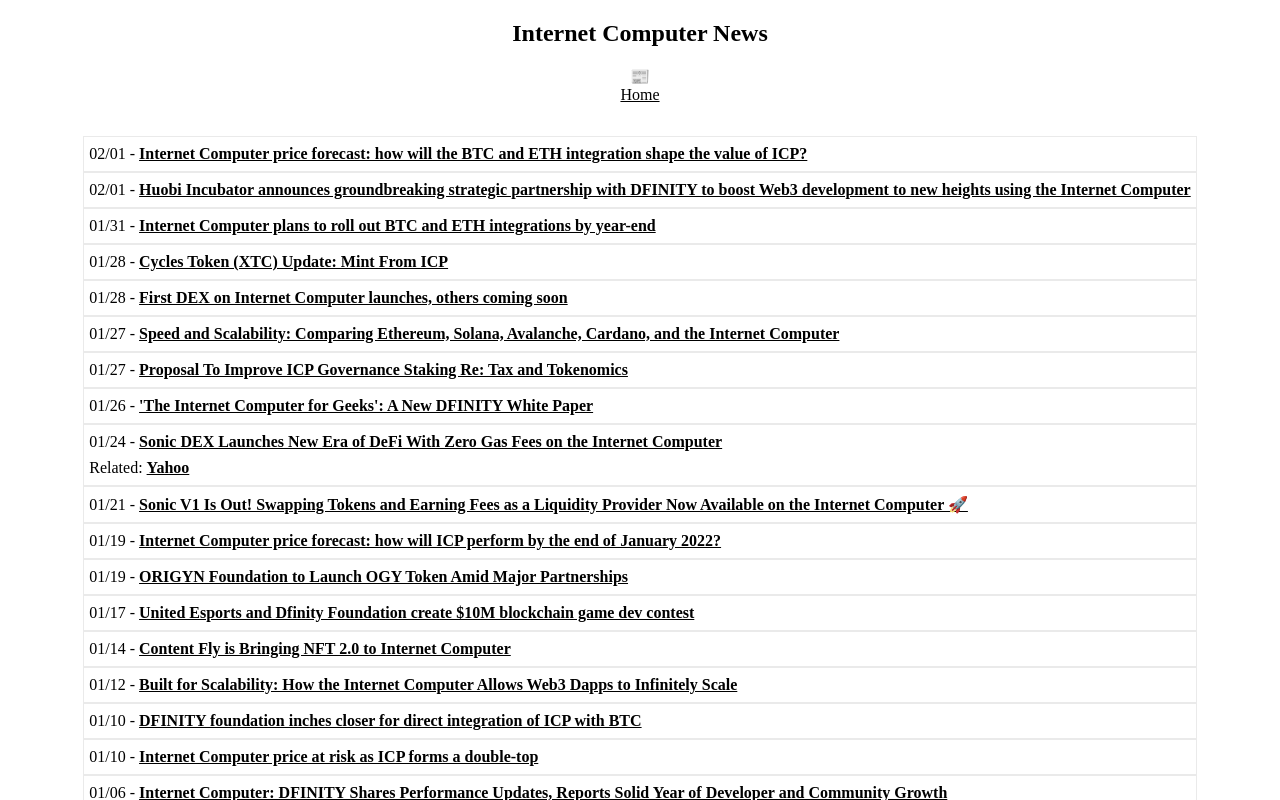
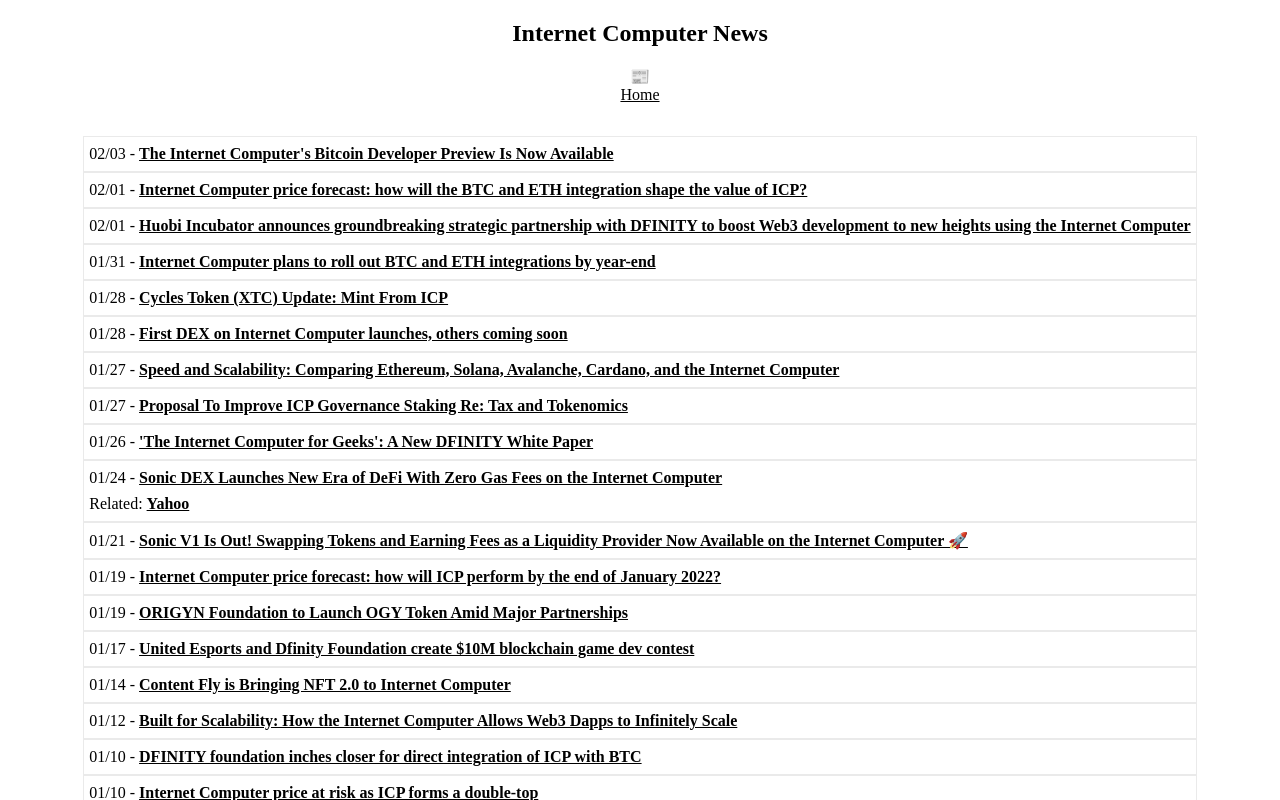
Before and after one commit to rjlucasm/ictoday, a Next.js app: page /news/2022 in a window 1280 px wide. Shown: the top 800 px of the page. Built offline with nearby package versions, Linux system fonts and the light colour scheme.

Commit message:
News 02/03

```diff
--- a/pages/news/2022.js
+++ b/pages/news/2022.js
@@ -17,6 +17,9 @@ export default function News22() {
             <Link href="/"><a style={{ color: 'inherit' }}>Home</a></Link>
 
             <div className="pagesgrid">
+            <div className="pagescard">02/03 -&nbsp;
+                <a href="https://medium.com/dfinity/the-internet-computers-bitcoin-developer-preview-is-now-available-85ce1df6b17d" target="_blank" rel="noopener noreferrer">The Internet Computer&apos;s Bitcoin Developer Preview Is Now Available</a>
+            </div>
             <div className="pagescard">02/01 -&nbsp;
                 <a href="https://invezz.com/news/2022/02/01/internet-computer-price-forecast-how-will-the-btc-and-eth-integration-shape-the-value-of-icp/" target="_blank" rel="noopener noreferrer">Internet Computer price forecast: how will the BTC and ETH integration shape the value of ICP?</a>
             </div>
```
